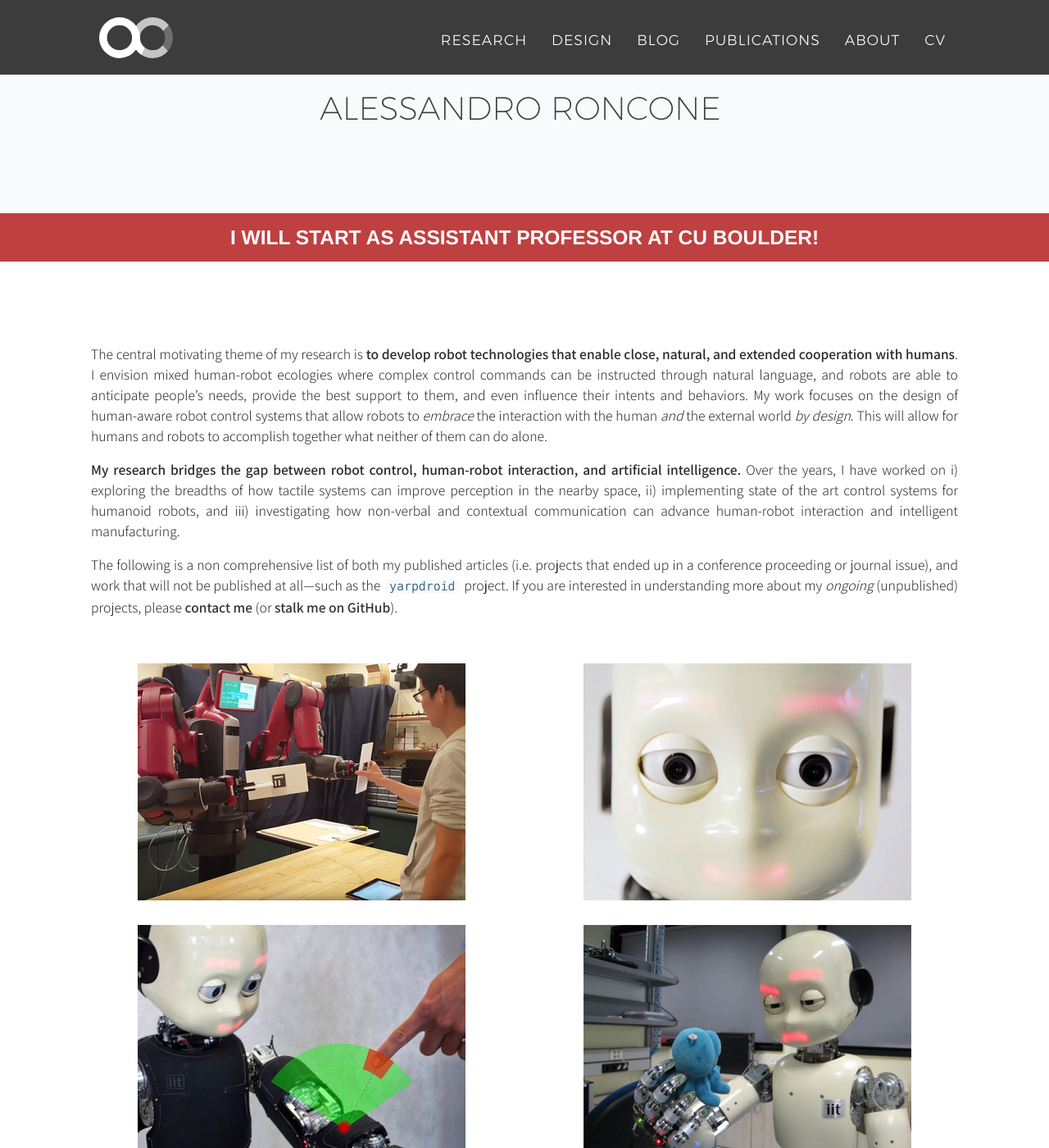
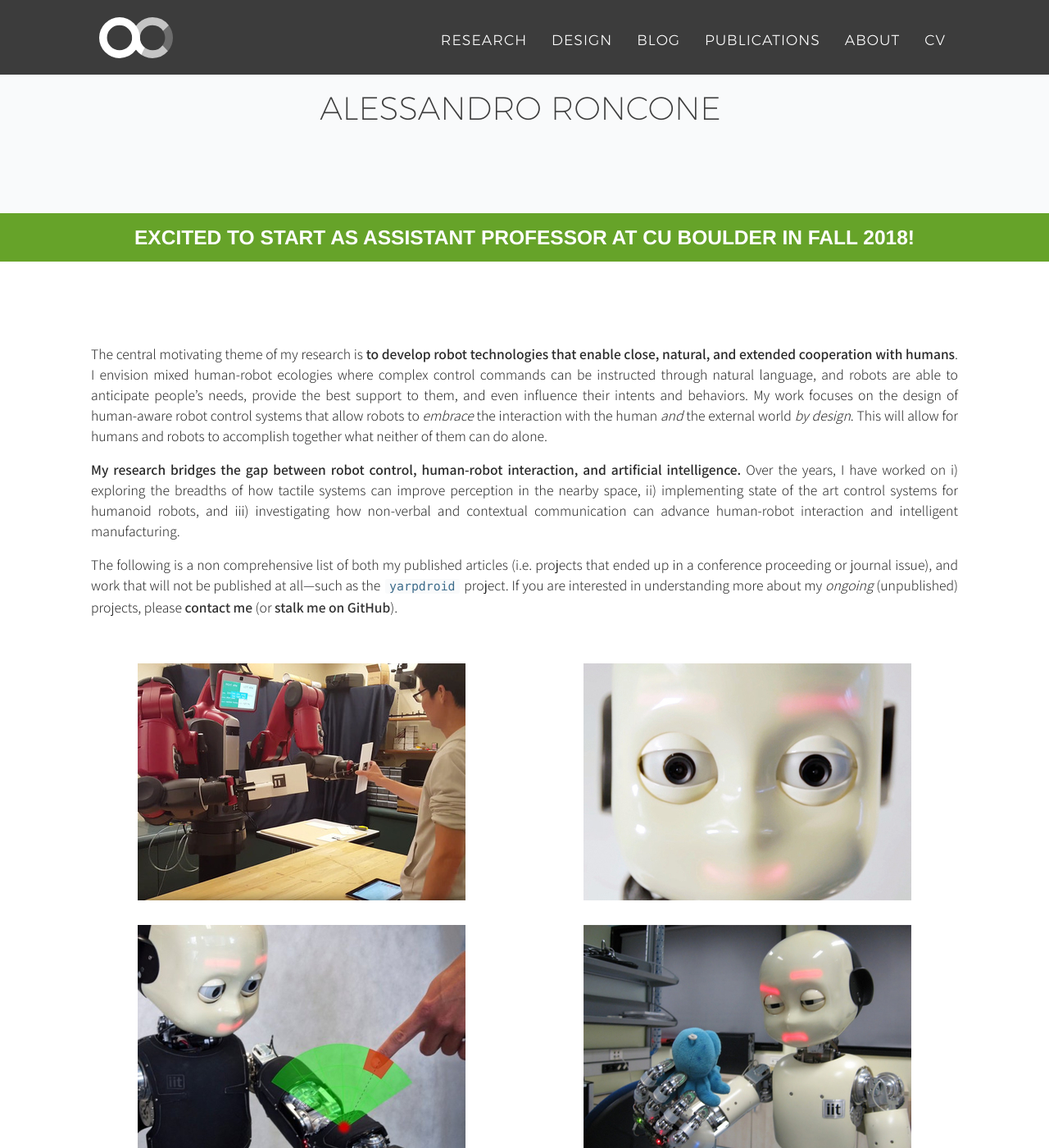
Before and after one commit to alecive/alecive.github.io, a Jekyll site: the page built from index.html, in a window 1280 px wide and 1400 px high, scrolled down 526 px. Shown: the whole window at 82% size. Built offline with Jekyll 4.4.1, drawn with Linux system fonts in a browser that asks for light colours; nearby versions of some CDN libraries; some web fonts are replaced; some of the changed text lies outside the part shown.

Commit message:
[config] Changed banner, and changed banner color from red to green

```diff
--- a/_config.yml
+++ b/_config.yml
@@ -27,7 +27,7 @@
 
 logo: /img/logo.svg
 
-banner: "I will start as assistant professor at CU Boulder!"
+banner: "Excited to start as assistant professor at CU Boulder in Fall 2018!"
 
 # Postal address (add as many lines as necessary)
 address:
@@ -91,7 +91,7 @@
 # with a number of combinations to play with
 color:
 # ORIGINAL - B&W
-  banner: bf4040                            # This is a red banner color
+  banner: 66a329                            # This is a green banner color (for red, use bf4040)
   articletext: 292929                       # This is the text color
   primary:  f9fafb                          # This is the background of the logo, light gray
   secondary: 3c3c3c                         # This is dark gray
```
